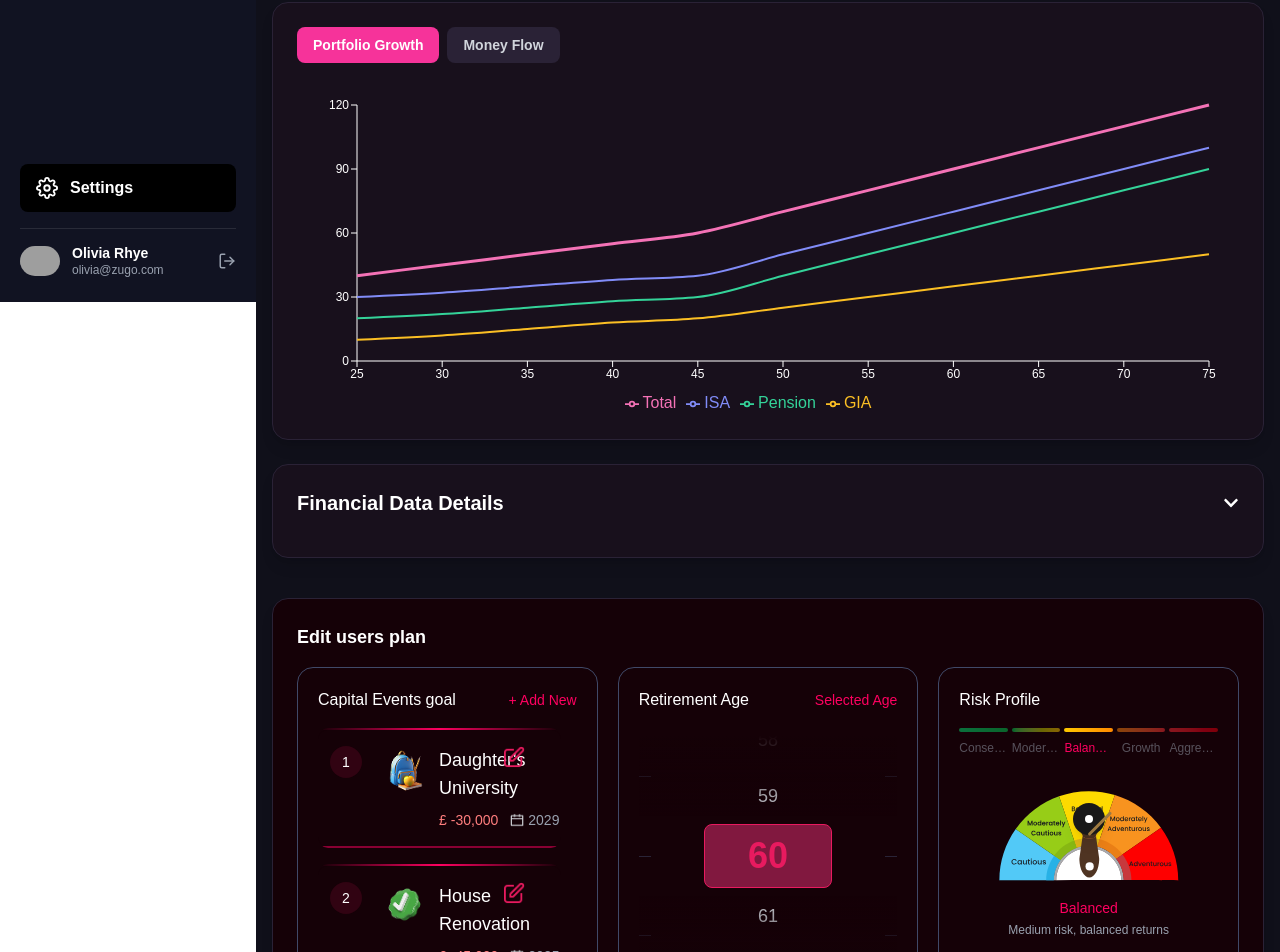
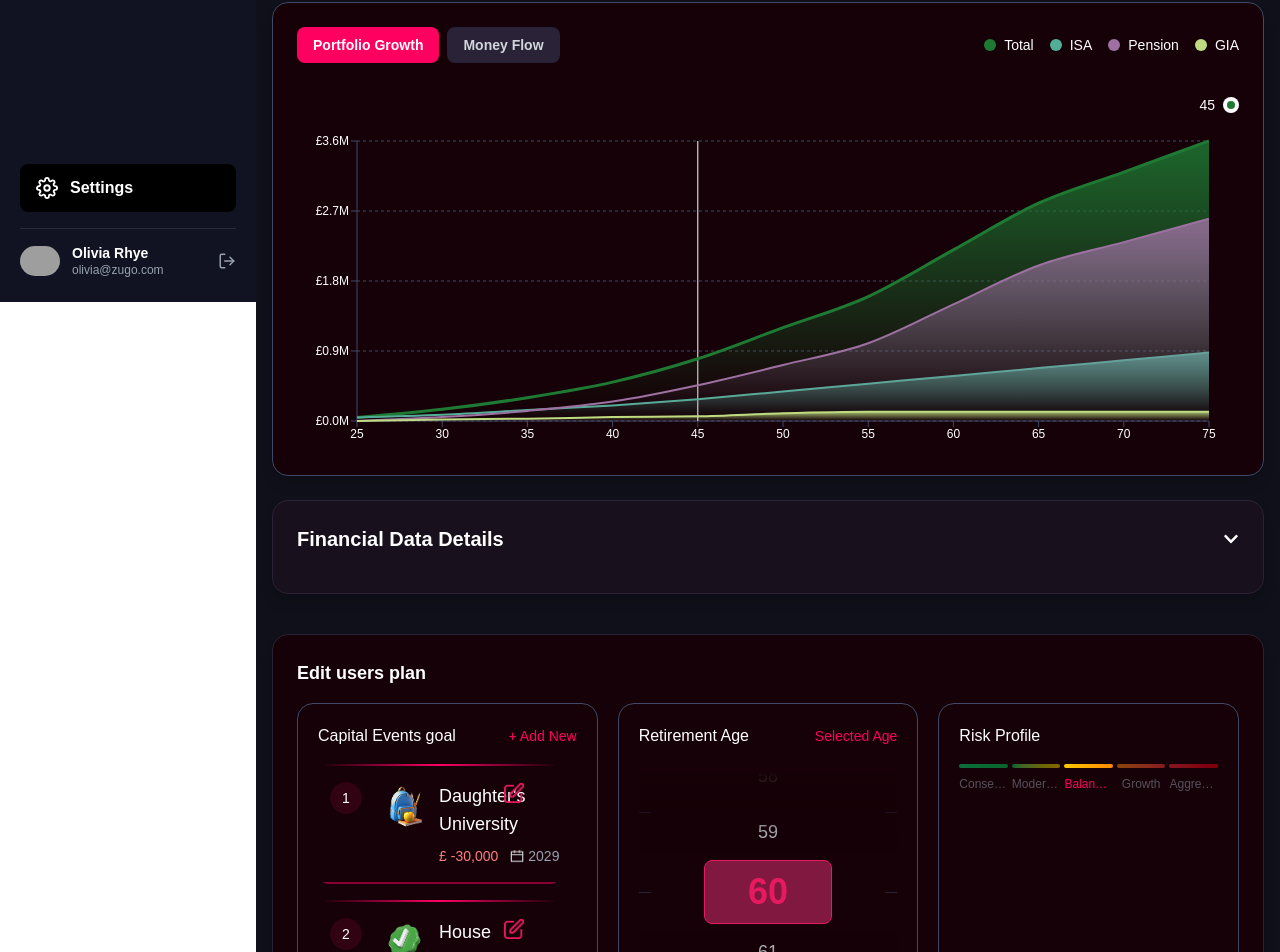
Before and after one commit to PrathamALLer/cashflow-dashboard, a Next.js app: page / in a window 1280 px wide. Shown: the part 498-1450 px from the top of the page. Built offline with nearby package versions, Linux system fonts and the light colour scheme; grey boxes are pictures that could not be loaded.

Commit message:
UI improvements risk profile section

```diff
--- a/src/components/EditUsersPlan.tsx
+++ b/src/components/EditUsersPlan.tsx
@@ -405,7 +405,7 @@ const EditUsersPlan = () => {
         </div>
 
         {/* Risk Profile */}
-        <div className="bg-[#150107] rounded-2xl p-5 border border-[#404968]">
+        <div className="bg-[#150107] rounded-2xl p-5 border border-[#404968] flex flex-col h-full">
           <h3 className="text-white font-medium mb-4">Risk Profile</h3>
 
           <div className="mb-5">
@@ -439,40 +439,30 @@ const EditUsersPlan = () => {
             </div>
           </div>
 
-          <div className="flex justify-center">
-            <div className="relative">
+          <div className="mt-auto flex justify-center">
+            <div className="relative w-[95%]">
               <Image
-                src="/risk-profile-image.svg"
+                src="/risk-profile-img.png"
                 alt="Risk Profile"
-                width={200}
-                height={120}
+                width={500}
+                height={281}
+                className="w-full h-auto"
               />
 
-              <div className="absolute top-[40%] left-[50%] transform -translate-x-1/2 -translate-y-1/2">
-                <div className="bg-[#191919] w-8 h-8 rounded-full flex items-center justify-center shadow-lg">
-                  <div
-                    className="bg-[#9f7b42] w-[3px] h-8 rounded-full absolute transform origin-bottom"
-                    style={{
-                      transform: `rotate(${selectedRiskProfile === 1 ? '0deg' :
-                        selectedRiskProfile === 2 ? '22.5deg' :
-                        selectedRiskProfile === 3 ? '45deg' :
-                        selectedRiskProfile === 4 ? '67.5deg' : '90deg'
-                      })`
-                    }}
-                  ></div>
-                  <div className="bg-white rounded-full w-2 h-2"></div>
+              <div
+                className="absolute"
+                style={{
+                  top: '40%',
+                  left: `${(selectedRiskProfile - 1) * 25}%`,
+                  transform: 'translate(-50%, -50%)',
+                  transition: 'left 0.3s ease-in-out'
+                }}
+              >
+                <div className="bg-white w-4 h-4 rounded-full flex items-center justify-center shadow-lg">
+                  <div className="bg-[#FF0060] w-2 h-2 rounded-full"></div>
                 </div>
               </div>
             </div>
-          </div>
-
-          <div className="mt-4">
-            <h4 className="text-[#FF0060] text-sm font-medium text-center">
-              {riskProfiles.find(p => p.id === selectedRiskProfile)?.name}
-            </h4>
-            <p className="text-gray-400 text-xs text-center mt-1">
-              {riskProfiles.find(p => p.id === selectedRiskProfile)?.description}
-            </p>
           </div>
         </div>
       </div>
--- a/src/components/OverviewMainSection.tsx
+++ b/src/components/OverviewMainSection.tsx
@@ -1,6 +1,18 @@
 import Image from "next/image";
 import { useState } from "react";
-import { LineChart, Line, XAxis, YAxis, Tooltip, ResponsiveContainer, Legend } from "recharts";
+import {
+  LineChart,
+  Line,
+  XAxis,
+  YAxis,
+  Tooltip,
+  ResponsiveContainer,
+  Legend,
+  AreaChart,
+  Area,
+  CartesianGrid,
+  ReferenceLine
+} from "recharts";
 import { FaCalendarAlt, FaBell, FaPoundSign, FaChartBar, FaPiggyBank } from "react-icons/fa";
 import type { JSX as ReactJSX } from 'react';
 import CollapsibleSection from './CollapsibleSection';
@@ -26,17 +38,17 @@ const planStatus = {
 };
 
 const chartData = [
-  { age: 25, Total: 40, ISA: 30, Pension: 20, GIA: 10 },
-  { age: 30, Total: 45, ISA: 32, Pension: 22, GIA: 12 },
-  { age: 35, Total: 50, ISA: 35, Pension: 25, GIA: 15 },
-  { age: 40, Total: 55, ISA: 38, Pension: 28, GIA: 18 },
-  { age: 45, Total: 60, ISA: 40, Pension: 30, GIA: 20 },
-  { age: 50, Total: 70, ISA: 50, Pension: 40, GIA: 25 },
-  { age: 55, Total: 80, ISA: 60, Pension: 50, GIA: 30 },
-  { age: 60, Total: 90, ISA: 70, Pension: 60, GIA: 35 },
-  { age: 65, Total: 100, ISA: 80, Pension: 70, GIA: 40 },
-  { age: 70, Total: 110, ISA: 90, Pension: 80, GIA: 45 },
-  { age: 75, Total: 120, ISA: 100, Pension: 90, GIA: 50 },
+  { age: 25, Total: 46250, ISA: 46250, Pension: 0, GIA: 0 },
+  { age: 30, Total: 150000, ISA: 80000, Pension: 50000, GIA: 20000 },
+  { age: 35, Total: 300000, ISA: 140000, Pension: 130000, GIA: 30000 },
+  { age: 40, Total: 500000, ISA: 200000, Pension: 250000, GIA: 50000 },
+  { age: 45, Total: 800000, ISA: 280000, Pension: 460000, GIA: 60000 },
+  { age: 50, Total: 1200000, ISA: 380000, Pension: 720000, GIA: 100000 },
+  { age: 55, Total: 1600000, ISA: 480000, Pension: 1000000, GIA: 120000 },
+  { age: 60, Total: 2200000, ISA: 580000, Pension: 1500000, GIA: 120000 },
+  { age: 65, Total: 2800000, ISA: 680000, Pension: 2000000, GIA: 120000 },
+  { age: 70, Total: 3200000, ISA: 780000, Pension: 2300000, GIA: 120000 },
+  { age: 75, Total: 3600000, ISA: 880000, Pension: 2600000, GIA: 120000 },
 ];
 
 const infoCards = [
@@ -496,36 +508,163 @@ function PlanStatusCard({ planStatus }: { planStatus: PlanStatus }) {
   );
 }
 
+// Custom tooltip component for the chart
+const CustomTooltip = ({ active, payload, label }: any) => {
+  if (active && payload && payload.length) {
+    // Map series names to their colors
+    const colorMap: Record<string, string> = {
+      Total: "#1E7A33",
+      ISA: "#53AE98",
+      Pension: "#9E71A2",
+      GIA: "#BFDB80"
+    };
+
+    return (
+      <div className="bg-[#150107] p-4 rounded-lg border border-[#404968] shadow-lg">
+        <p className="text-white font-medium mb-2">Age {label}</p>
+        {payload.map((entry: any, index: number) => (
+          <div key={`tooltip-${index}`} className="flex justify-between items-center mb-1">
+            <div className="flex items-center">
+              <div
+                className="w-3 h-3 rounded-full mr-2"
+                style={{ backgroundColor: colorMap[entry.name] || entry.color }}
+              ></div>
+              <span className="text-white text-sm">{entry.name}</span>
+            </div>
+            <span className="text-white text-sm font-medium ml-4">
+              £{Number(entry.value).toLocaleString()}
+            </span>
+          </div>
+        ))}
+      </div>
+    );
+  }
+  return null;
+};
+
 function ChartSection({ tab, setTab, chartData }: { tab: string; setTab: (tab: string) => void; chartData: ChartDatum[] }) {
   return (
-    <div className="bg-[#18101c] rounded-2xl p-6 shadow-lg border border-[#2a2236] flex flex-col gap-4">
-      <div className="flex gap-2 mb-4">
+    <div className="bg-[#150107] rounded-2xl p-6 shadow-lg border border-[#404968] flex flex-col gap-4">
+      <div className="flex items-center justify-between mb-4">
+        <div className="flex gap-2">
           <button
-          className={`px-4 py-2 rounded-lg text-sm font-semibold transition ${tab === "portfolio" ? "bg-pink-500 text-white" : "bg-[#2a2236] text-gray-300 hover:bg-pink-900/30"}`}
+            className={`px-4 py-2 rounded-lg text-sm font-semibold transition ${tab === "portfolio" ? "bg-[#FF0060] text-white" : "bg-[#2a2236] text-gray-300 hover:bg-pink-900/30"}`}
             onClick={() => setTab("portfolio")}
           >
             Portfolio Growth
           </button>
           <button
-          className={`px-4 py-2 rounded-lg text-sm font-semibold transition ${tab === "moneyflow" ? "bg-pink-500 text-white" : "bg-[#2a2236] text-gray-300 hover:bg-pink-900/30"}`}
+            className={`px-4 py-2 rounded-lg text-sm font-semibold transition ${tab === "moneyflow" ? "bg-[#FF0060] text-white" : "bg-[#2a2236] text-gray-300 hover:bg-pink-900/30"}`}
             onClick={() => setTab("moneyflow")}
           >
             Money Flow
           </button>
         </div>
+        <div className="flex items-center gap-4">
+          <div className="flex items-center">
+            <div className="w-3 h-3 rounded-full bg-[#1E7A33] mr-2"></div>
+            <span className="text-white text-sm">Total</span>
+          </div>
+          <div className="flex items-center">
+            <div className="w-3 h-3 rounded-full bg-[#53AE98] mr-2"></div>
+            <span className="text-white text-sm">ISA</span>
+          </div>
+          <div className="flex items-center">
+            <div className="w-3 h-3 rounded-full bg-[#9E71A2] mr-2"></div>
+            <span className="text-white text-sm">Pension</span>
+          </div>
+          <div className="flex items-center">
+            <div className="w-3 h-3 rounded-full bg-[#BFDB80] mr-2"></div>
+            <span className="text-white text-sm">GIA</span>
+          </div>
+        </div>
+      </div>
       {tab === "portfolio" ? (
+        <div className="relative">
+          <div className="flex items-center justify-end mb-4">
+            <div className="flex items-center">
+              <span className="text-white text-sm mr-2">45</span>
+              <div className="w-4 h-4 rounded-full bg-white flex items-center justify-center">
+                <div className="w-2 h-2 rounded-full bg-[#1E7A33]"></div>
+              </div>
+            </div>
+          </div>
           <ResponsiveContainer width="100%" height={320}>
-          <LineChart data={chartData} margin={{ top: 10, right: 30, left: 0, bottom: 0 }}>
-            <XAxis dataKey="age" stroke="#fff" tick={{ fontSize: 12 }} />
-            <YAxis stroke="#fff" tick={{ fontSize: 12 }} />
-            <Tooltip contentStyle={{ background: '#2a2236', border: 'none', color: '#fff' }} labelStyle={{ color: '#fff' }} />
-            <Legend wrapperStyle={{ color: '#fff' }} />
-            <Line type="monotone" dataKey="Total" stroke="#f472b6" strokeWidth={3} dot={false} />
-            <Line type="monotone" dataKey="ISA" stroke="#818cf8" strokeWidth={2} dot={false} />
-            <Line type="monotone" dataKey="Pension" stroke="#34d399" strokeWidth={2} dot={false} />
-            <Line type="monotone" dataKey="GIA" stroke="#fbbf24" strokeWidth={2} dot={false} />
-          </LineChart>
+            <AreaChart data={chartData} margin={{ top: 10, right: 30, left: 0, bottom: 0 }}>
+              <defs>
+                <linearGradient id="colorTotal" x1="0" y1="0" x2="0" y2="1">
+                  <stop offset="5%" stopColor="#1E7A33" stopOpacity={0.8}/>
+                  <stop offset="95%" stopColor="#1E7A33" stopOpacity={0}/>
+                </linearGradient>
+                <linearGradient id="colorISA" x1="0" y1="0" x2="0" y2="1">
+                  <stop offset="5%" stopColor="#53AE98" stopOpacity={0.8}/>
+                  <stop offset="95%" stopColor="#53AE98" stopOpacity={0}/>
+                </linearGradient>
+                <linearGradient id="colorPension" x1="0" y1="0" x2="0" y2="1">
+                  <stop offset="5%" stopColor="#9E71A2" stopOpacity={0.8}/>
+                  <stop offset="95%" stopColor="#9E71A2" stopOpacity={0}/>
+                </linearGradient>
+                <linearGradient id="colorGIA" x1="0" y1="0" x2="0" y2="1">
+                  <stop offset="5%" stopColor="#BFDB80" stopOpacity={0.8}/>
+                  <stop offset="95%" stopColor="#BFDB80" stopOpacity={0}/>
+                </linearGradient>
+              </defs>
+              <XAxis
+                dataKey="age"
+                stroke="#404968"
+                tick={{ fill: '#fff', fontSize: 12 }}
+                axisLine={{ stroke: '#404968' }}
+                tickLine={{ stroke: '#404968' }}
+              />
+              <YAxis
+                stroke="#404968"
+                tick={{ fill: '#fff', fontSize: 12 }}
+                tickFormatter={(value) => `£${(value / 1000000).toFixed(1)}M`}
+                axisLine={{ stroke: '#404968' }}
+                tickLine={{ stroke: '#404968' }}
+              />
+              <CartesianGrid stroke="#404968" strokeDasharray="3 3" vertical={false} />
+              <Tooltip content={<CustomTooltip />} />
+              <ReferenceLine x={45} stroke="#fff" strokeWidth={1} />
+              <Area
+                type="monotone"
+                dataKey="Total"
+                stroke="#1E7A33"
+                strokeWidth={3}
+                fillOpacity={1}
+                fill="url(#colorTotal)"
+                activeDot={{ r: 8, fill: '#1E7A33', stroke: '#fff', strokeWidth: 2 }}
+              />
+              <Area
+                type="monotone"
+                dataKey="ISA"
+                stroke="#53AE98"
+                strokeWidth={2}
+                fillOpacity={1}
+                fill="url(#colorISA)"
+                activeDot={{ r: 6, fill: '#53AE98', stroke: '#fff', strokeWidth: 2 }}
+              />
+              <Area
+                type="monotone"
+                dataKey="Pension"
+                stroke="#9E71A2"
+                strokeWidth={2}
+                fillOpacity={1}
+                fill="url(#colorPension)"
+                activeDot={{ r: 6, fill: '#9E71A2', stroke: '#fff', strokeWidth: 2 }}
+              />
+              <Area
+                type="monotone"
+                dataKey="GIA"
+                stroke="#BFDB80"
+                strokeWidth={2}
+                fillOpacity={1}
+                fill="url(#colorGIA)"
+                activeDot={{ r: 6, fill: '#BFDB80', stroke: '#fff', strokeWidth: 2 }}
+              />
+            </AreaChart>
           </ResponsiveContainer>
+        </div>
       ) : (
         <div className="text-white text-lg font-semibold text-center py-20">Money Flow Graph (Coming Soon)</div>
       )}
```
Also changed, not shown: public/risk-profile-img.png (added). Lines whose indentation alone changed are shown as unchanged.
